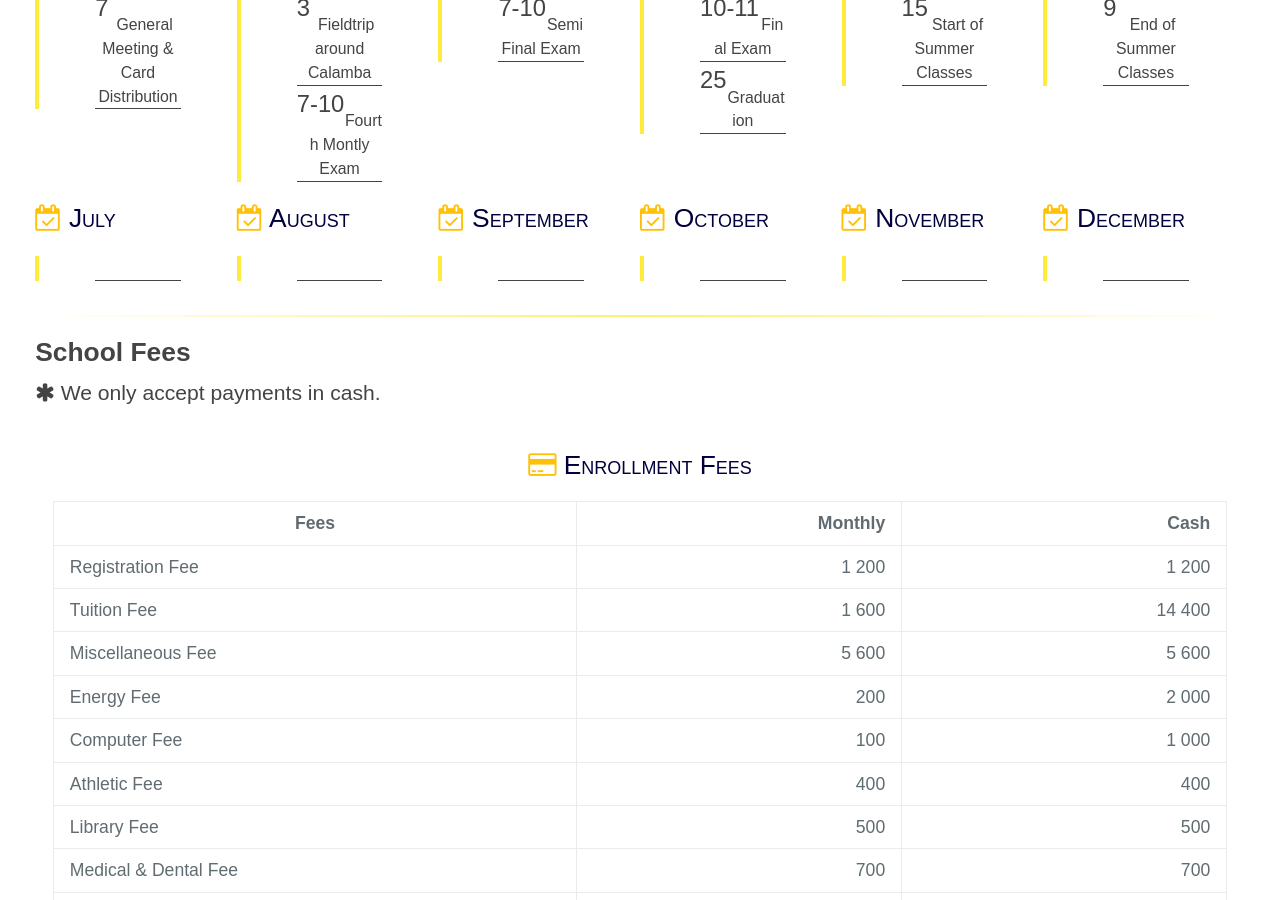
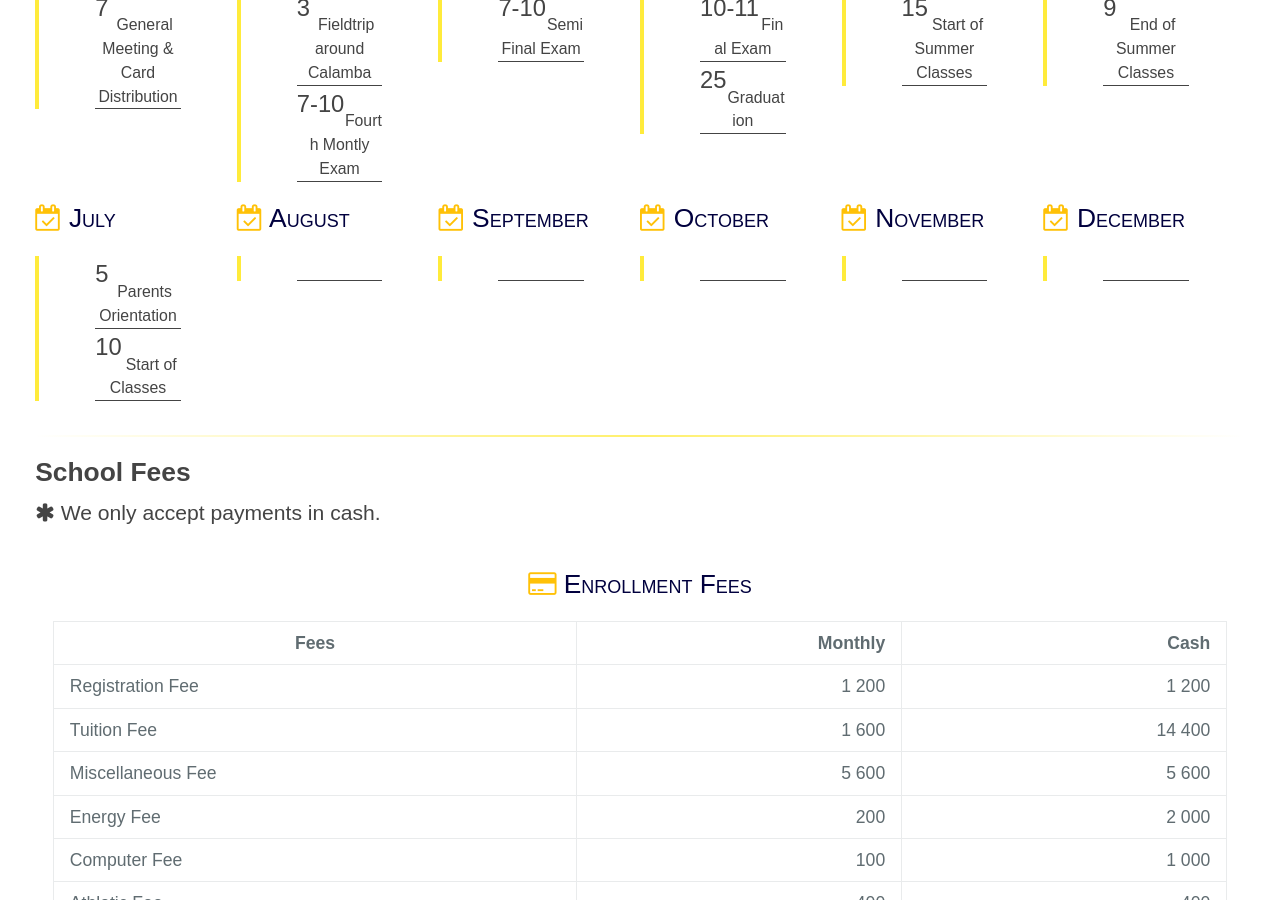
Before and after one commit to cmdcph/cmdcph.github.io, a Jekyll site: the page built from index.md, in a window 1280 px wide and 900 px high, scrolled down 2650 px. Built offline with Jekyll 4.4.1, drawn with Linux system fonts in a browser that asks for light colours.

Commit message:
Updated July

```diff
--- a/_calendar_months/july.markdown
+++ b/_calendar_months/july.markdown
@@ -3,6 +3,8 @@ title: July
 year: 2017
 index: 7
 events:
-- day:
-  title:
+- day: 5
+  title: Parents Orientation
+- day: 10
+  title: Start of Classes
 ---
```
